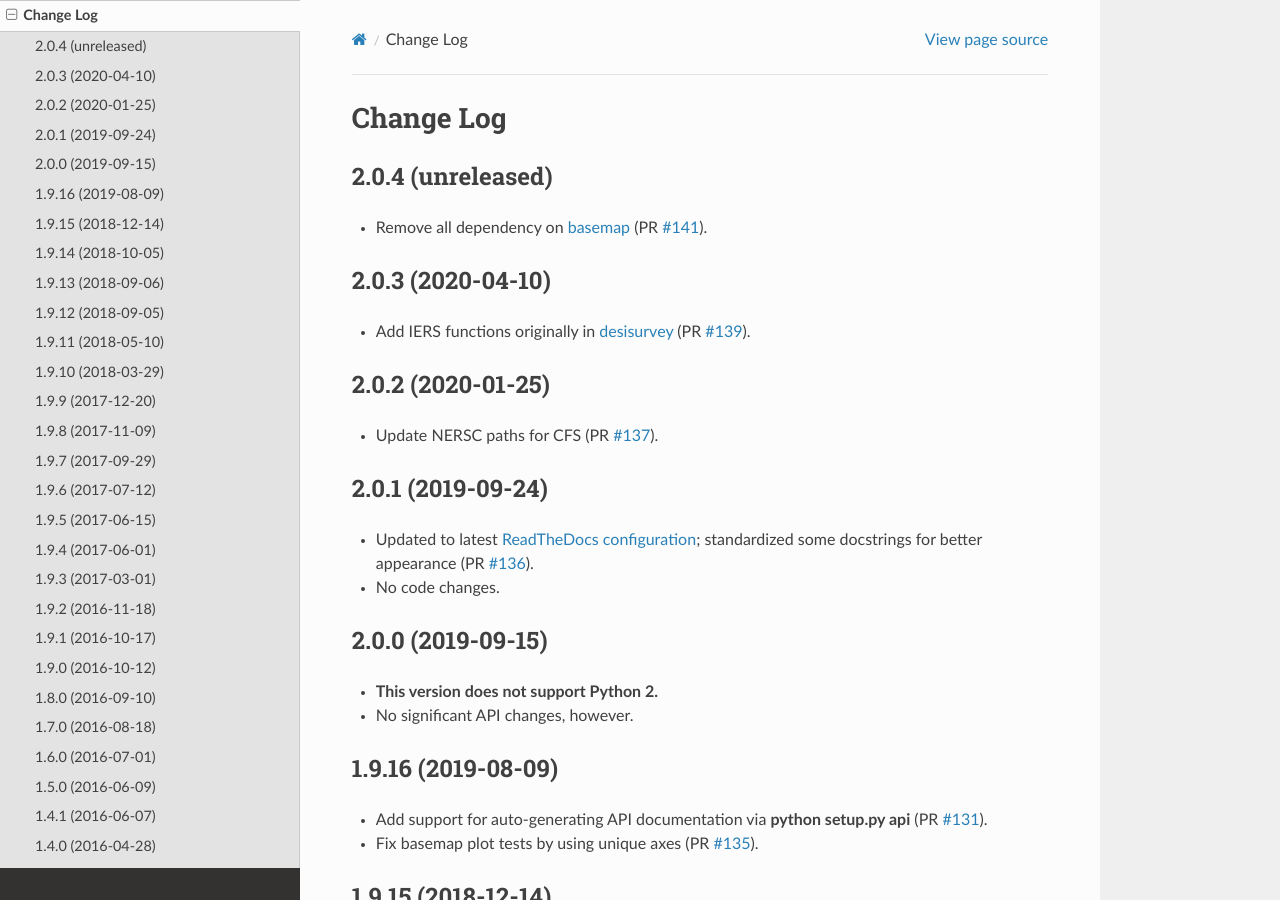
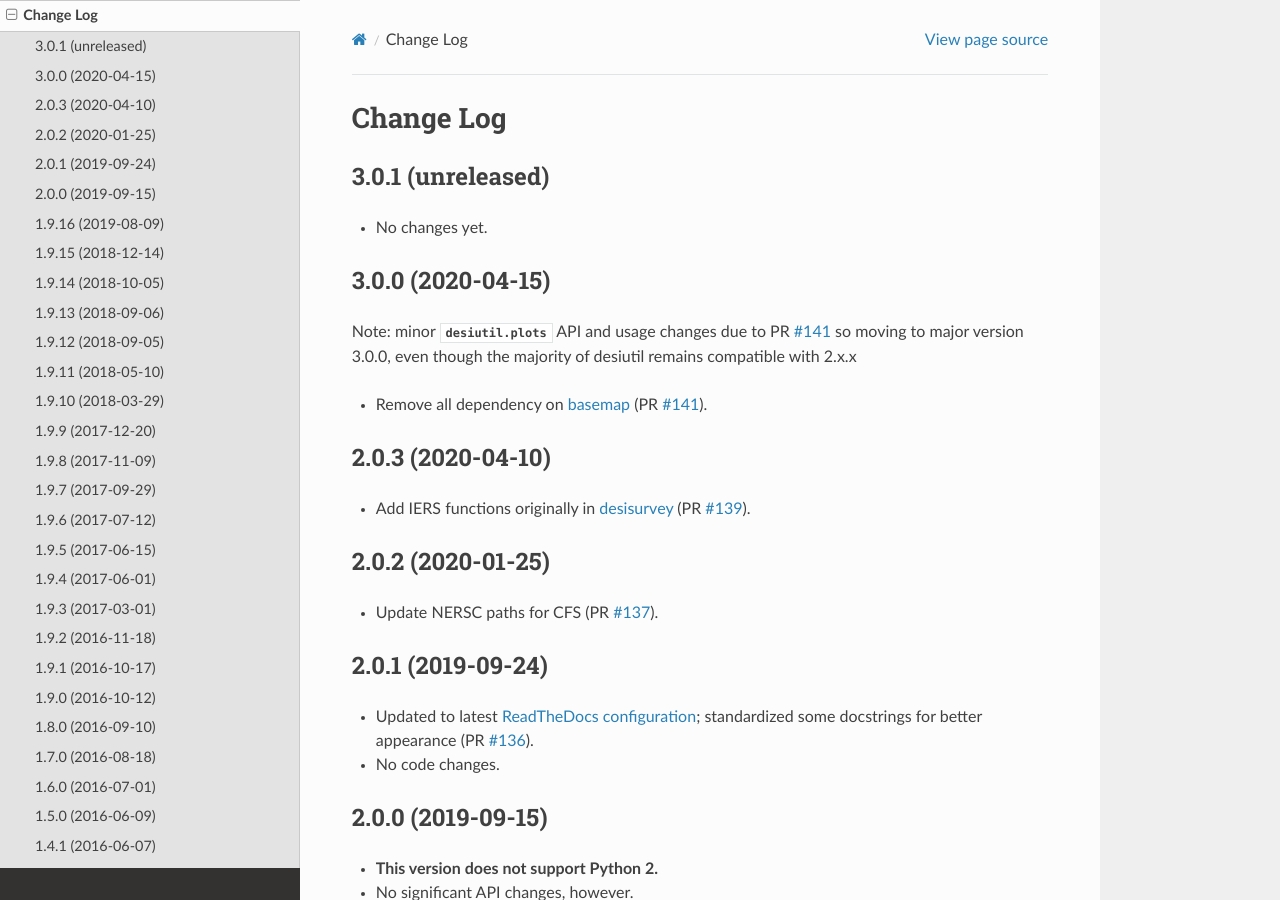
Before and after one commit to desihub/desiutil, a Sphinx documentation site: the page built from doc/changes.rst, in a window 1280 px wide and 900 px high. Built offline with Sphinx 7.4.7 and the Read the Docs theme 2.0.0, drawn with Linux system fonts in a browser that asks for light colours.

Commit message:
update release notes and version for desiutil/3.0.0

```diff
--- a/doc/changes.rst
+++ b/doc/changes.rst
@@ -2,8 +2,17 @@
 Change Log
 ==========
 
-2.0.4 (unreleased)
+3.0.1 (unreleased)
 ------------------
+
+* No changes yet.
+
+3.0.0 (2020-04-15)
+------------------
+
+Note: minor :mod:`desiutil.plots` API and usage changes due to PR `#141`_
+so moving to major version 3.0.0, even though the majority of desiutil
+remains compatible with 2.x.x
 
 * Remove all dependency on basemap_ (PR `#141`_).
 
--- a/py/desiutil/_version.py
+++ b/py/desiutil/_version.py
@@ -1 +1 @@
-__version__ = '2.0.3.dev788'
+__version__ = '3.0.0'
```
